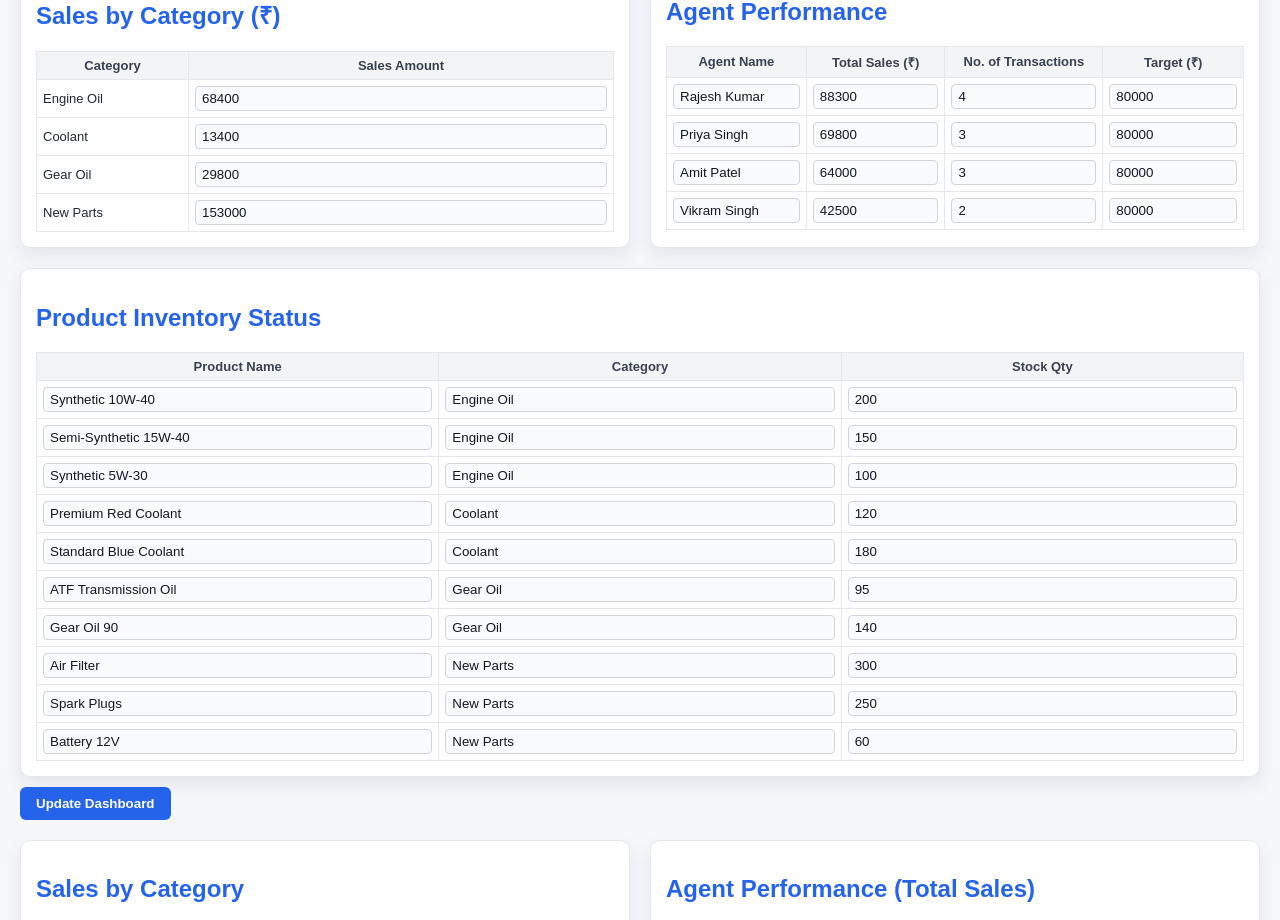
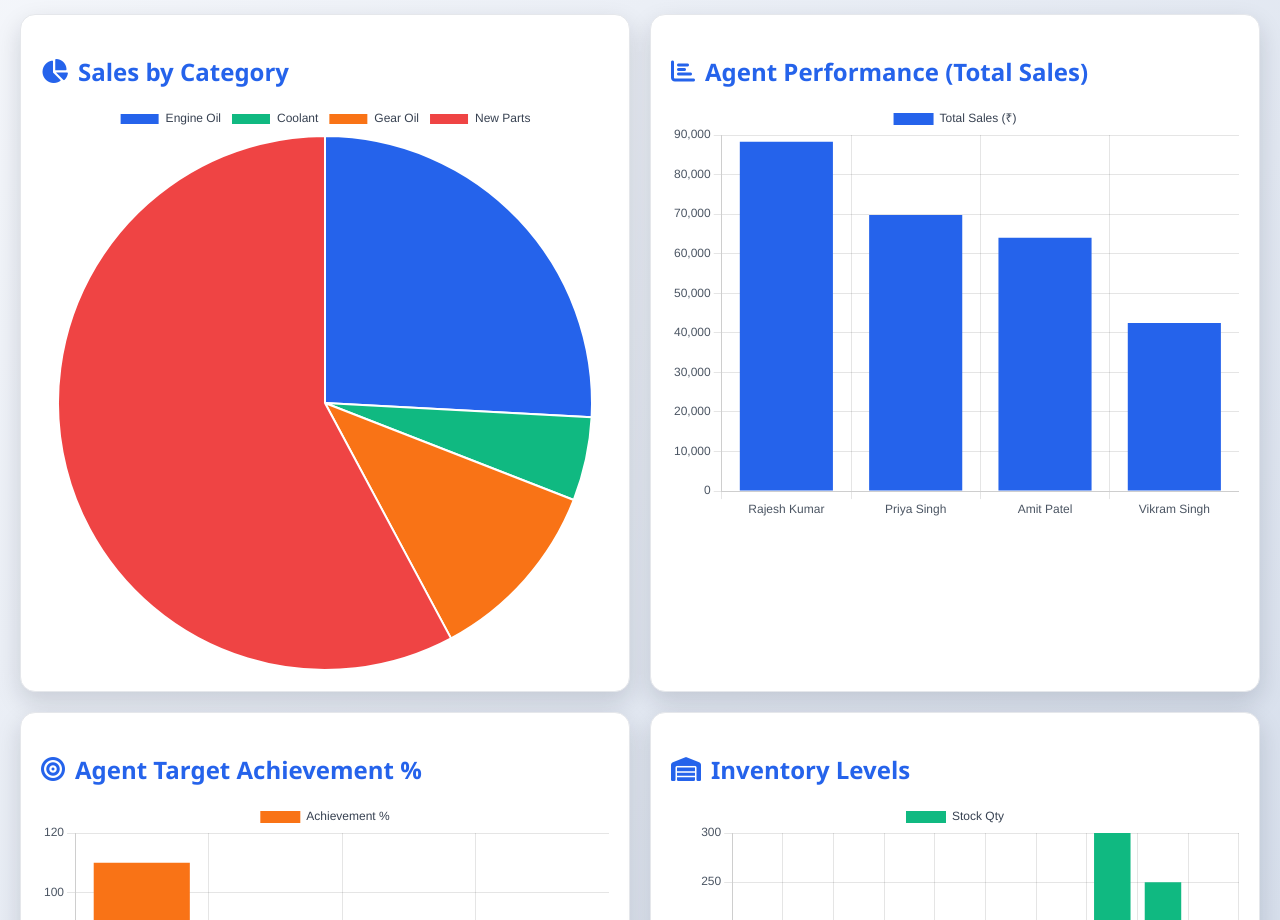
Before and after one commit to anandjha499/24-Spare-Dashboard, a plain HTML site: page index.html in a window 1280 px wide. Shown: the part 118-1038 px from the top of the page. Drawn offline with nearby package versions, Linux system fonts and the light colour scheme.

Commit message:
Update index.html
update

```diff
--- a/index.html
+++ b/index.html
@@ -2,90 +2,149 @@
 <html lang="en">
 <head>
   <meta charset="UTF-8" />
+  <meta name="viewport" content="width=device-width, initial-scale=1.0">
   <title>24Spare Sales Dashboard</title>
   <script src="https://cdn.jsdelivr.net/npm/chart.js"></script>
+  <link rel="stylesheet" href="https://cdnjs.cloudflare.com/ajax/libs/font-awesome/6.0.0/css/all.min.css">
   <style>
     body {
-      font-family: Arial, sans-serif;
-      margin: 20px;
-      background:#f5f7fb;
-      color:#1f2933;
+      font-family: 'Segoe UI', Tahoma, Geneva, Verdana, sans-serif;
+      margin: 0;
+      padding: 20px;
+      background: linear-gradient(135deg, #f5f7fb 0%, #c3cfe2 100%);
+      color: #1f2933;
+      min-height: 100vh;
     }
     h1 {
-      color:#1f2933;
+      color: #2563eb;
+      text-align: center;
+      margin-bottom: 30px;
+      font-size: 2.5em;
+      text-shadow: 0 2px 4px rgba(0,0,0,0.1);
     }
     h2 {
-      color:#2563eb;
+      color: #2563eb;
+      margin-bottom: 15px;
+      font-size: 1.5em;
+      display: flex;
+      align-items: center;
+      gap: 10px;
     }
     .container {
-      display:flex;
-      flex-wrap:wrap;
-      gap:20px;
+      display: flex;
+      flex-wrap: wrap;
+      gap: 20px;
+      justify-content: center;
     }
     .panel {
-      background:#ffffff;
-      padding:15px;
-      border-radius:10px;
-      box-shadow:0 8px 18px rgba(15,23,42,0.08);
-      flex:1 1 450px;
-      min-width:300px;
-      border:1px solid #e5e7eb;
+      background: #ffffff;
+      padding: 20px;
+      border-radius: 15px;
+      box-shadow: 0 10px 25px rgba(15,23,42,0.15);
+      flex: 1 1 450px;
+      min-width: 300px;
+      border: 1px solid #e5e7eb;
+      transition: transform 0.3s ease, box-shadow 0.3s ease;
+    }
+    .panel:hover {
+      transform: translateY(-5px);
+      box-shadow: 0 15px 35px rgba(15,23,42,0.2);
     }
     table {
-      width:100%;
-      border-collapse:collapse;
-      margin-top:10px;
+      width: 100%;
+      border-collapse: collapse;
+      margin-top: 10px;
     }
-    th,td {
-      border:1px solid #e5e7eb;
-      padding:6px;
-      font-size:13px;
+    th, td {
+      border: 1px solid #e5e7eb;
+      padding: 10px;
+      font-size: 14px;
+      text-align: left;
     }
     th {
-      background:#f3f4f6;
-      color:#374151;
+      background: linear-gradient(135deg, #f3f4f6 0%, #e5e7eb 100%);
+      color: #374151;
+      font-weight: 600;
     }
     input {
-      width:100%;
-      box-sizing:border-box;
-      background:#f9fafb;
-      border:1px solid #d1d5db;
-      color:#111827;
-      padding:4px 6px;
-      border-radius:4px;
+      width: 100%;
+      box-sizing: border-box;
+      background: #f9fafb;
+      border: 1px solid #d1d5db;
+      color: #111827;
+      padding: 8px 12px;
+      border-radius: 6px;
+      transition: border-color 0.3s ease, box-shadow 0.3s ease;
     }
     input:focus {
-      outline:none;
-      border-color:#2563eb;
-      box-shadow:0 0 0 1px rgba(37,99,235,0.25);
+      outline: none;
+      border-color: #2563eb;
+      box-shadow: 0 0 0 2px rgba(37,99,235,0.25);
     }
     button {
-      background:#2563eb;
-      color:#ffffff;
-      border:none;
-      padding:9px 16px;
-      border-radius:6px;
-      cursor:pointer;
-      margin-top:10px;
-      font-weight:600;
+      background: linear-gradient(135deg, #2563eb 0%, #1d4ed8 100%);
+      color: #ffffff;
+      border: none;
+      padding: 12px 24px;
+      border-radius: 8px;
+      cursor: pointer;
+      margin: 20px auto;
+      display: block;
+      font-weight: 600;
+      font-size: 16px;
+      transition: background 0.3s ease, transform 0.3s ease;
     }
     button:hover {
-      background:#1d4ed8;
+      background: linear-gradient(135deg, #1d4ed8 0%, #1e40af 100%);
+      transform: scale(1.05);
     }
     canvas {
-      background:#ffffff;
-      border-radius:8px;
+      background: #ffffff;
+      border-radius: 8px;
+      max-width: 100%;
+      height: auto !important;
+    }
+    .icon {
+      color: #2563eb;
+    }
+    @media (max-width: 768px) {
+      .container {
+        flex-direction: column;
+      }
+      .panel {
+        flex: 1 1 100%;
+      }
     }
   </style>
 </head>
 <body>
-  <h1>24Spare Dashboard</h1>
+  <h1><i class="fas fa-chart-line icon"></i> 24Spare Sales Dashboard</h1>
 
-  <!-- UPDATE SECTION -->
+  <!-- CHARTS SECTION (Dashboard First) -->
   <div class="container">
+    <div class="panel">
+      <h2><i class="fas fa-pie-chart icon"></i> Sales by Category</h2>
+      <canvas id="catChart" height="220"></canvas>
+    </div>
+    <div class="panel">
+      <h2><i class="fas fa-chart-bar icon"></i> Agent Performance (Total Sales)</h2>
+      <canvas id="agentChart" height="220"></canvas>
+    </div>
+    <div class="panel">
+      <h2><i class="fas fa-bullseye icon"></i> Agent Target Achievement %</h2>
+      <canvas id="targetChart" height="220"></canvas>
+    </div>
+    <div class="panel">
+      <h2><i class="fas fa-warehouse icon"></i> Inventory Levels</h2>
+      <canvas id="invChart" height="220"></canvas>
+    </div>
+  </div>
+
+  <!-- UPDATE SECTION (Parameters at the End) -->
+  <div class="container" style="margin-top: 40px;">
     <!-- Sales by Category -->
     <div class="panel">
-      <h2>Sales by Category (₹)</h2>
+      <h2><i class="fas fa-tags icon"></i> Sales by Category (₹)</h2>
       <table id="tblSalesCat">
         <tr><th>Category</th><th>Sales Amount</th></tr>
         <tr><td>Engine Oil</td><td><input type="number" value="68400" /></td></tr>
@@ -97,7 +156,7 @@
 
     <!-- Agent Performance -->
     <div class="panel">
-      <h2>Agent Performance</h2>
+      <h2><i class="fas fa-users icon"></i> Agent Performance</h2>
       <table id="tblAgents">
         <tr>
           <th>Agent Name</th>
@@ -134,7 +193,7 @@
 
     <!-- Product Inventory -->
     <div class="panel">
-      <h2>Product Inventory Status</h2>
+      <h2><i class="fas fa-boxes icon"></i> Product Inventory Status</h2>
       <table id="tblInventory">
         <tr>
           <th>Product Name</th>
@@ -195,27 +254,7 @@
     </div>
   </div>
 
-  <button onclick="updateDashboard()">Update Dashboard</button>
-
-  <!-- CHARTS SECTION -->
-  <div class="container" style="margin-top:20px;">
-    <div class="panel">
-      <h2>Sales by Category</h2>
-      <canvas id="catChart" height="220"></canvas>
-    </div>
-    <div class="panel">
-      <h2>Agent Performance (Total Sales)</h2>
-      <canvas id="agentChart" height="220"></canvas>
-    </div>
-    <div class="panel">
-      <h2>Agent Target Achievement %</h2>
-      <canvas id="targetChart" height="220"></canvas>
-    </div>
-    <div class="panel">
-      <h2>Inventory Levels</h2>
-      <canvas id="invChart" height="220"></canvas>
-    </div>
-  </div>
+  <button onclick="updateDashboard()"><i class="fas fa-sync-alt"></i> Update Dashboard</button>
 
   <script>
     let catChart, agentChart, targetChart, invChart;
@@ -256,7 +295,7 @@
 
     function updateDashboard() {
       const cat = getSalesByCategory();
-      const ag  = getAgentData();
+      const ag = getAgentData();
       const inv = getInventoryData();
 
       // Sales by Category chart
@@ -267,10 +306,10 @@
           labels: cat.labels,
           datasets: [{
             data: cat.data,
-            backgroundColor: ['#2563eb','#10b981','#f97316','#ef4444']
+            backgroundColor: ['#2563eb', '#10b981', '#f97316', '#ef4444']
           }]
         },
-        options: { plugins:{legend:{labels:{color:'#374151'}}} }
+        options: { plugins: { legend: { labels: { color: '#374151' } } } }
       });
 
       // Agent Sales chart
@@ -287,10 +326,10 @@
         },
         options: {
           scales: {
-            x: { ticks:{color:'#4b5563'} },
-            y: { ticks:{color:'#4b5563'} }
+            x: { ticks: { color: '#4b5563' } },
+            y: { ticks: { color: '#4b5563' } }
           },
-          plugins:{legend:{labels:{color:'#374151'}}}
+          plugins: { legend: { labels: { color: '#374151' } } }
         }
       });
 
@@ -312,10 +351,10 @@
         },
         options: {
           scales: {
-            x: { ticks:{color:'#4b5563'} },
-            y: { ticks:{color:'#4b5563'} }
+            x: { ticks: { color: '#4b5563' } },
+            y: { ticks: { color: '#4b5563' } }
           },
-          plugins:{legend:{labels:{color:'#374151'}}}
+          plugins: { legend: { labels: { color: '#374151' } } }
         }
       });
 
@@ -333,10 +372,10 @@
         },
         options: {
           scales: {
-            x: { ticks:{color:'#4b5563', autoSkip:false, maxRotation:60, minRotation:30} },
-            y: { ticks:{color:'#4b5563'} }
+            x: { ticks: { color: '#4b5563', autoSkip: false, maxRotation: 60, minRotation: 30 } },
+            y: { ticks: { color: '#4b5563' } }
           },
-          plugins:{legend:{labels:{color:'#374151'}}}
+          plugins: { legend: { labels: { color: '#374151' } } }
         }
       });
     }
```
